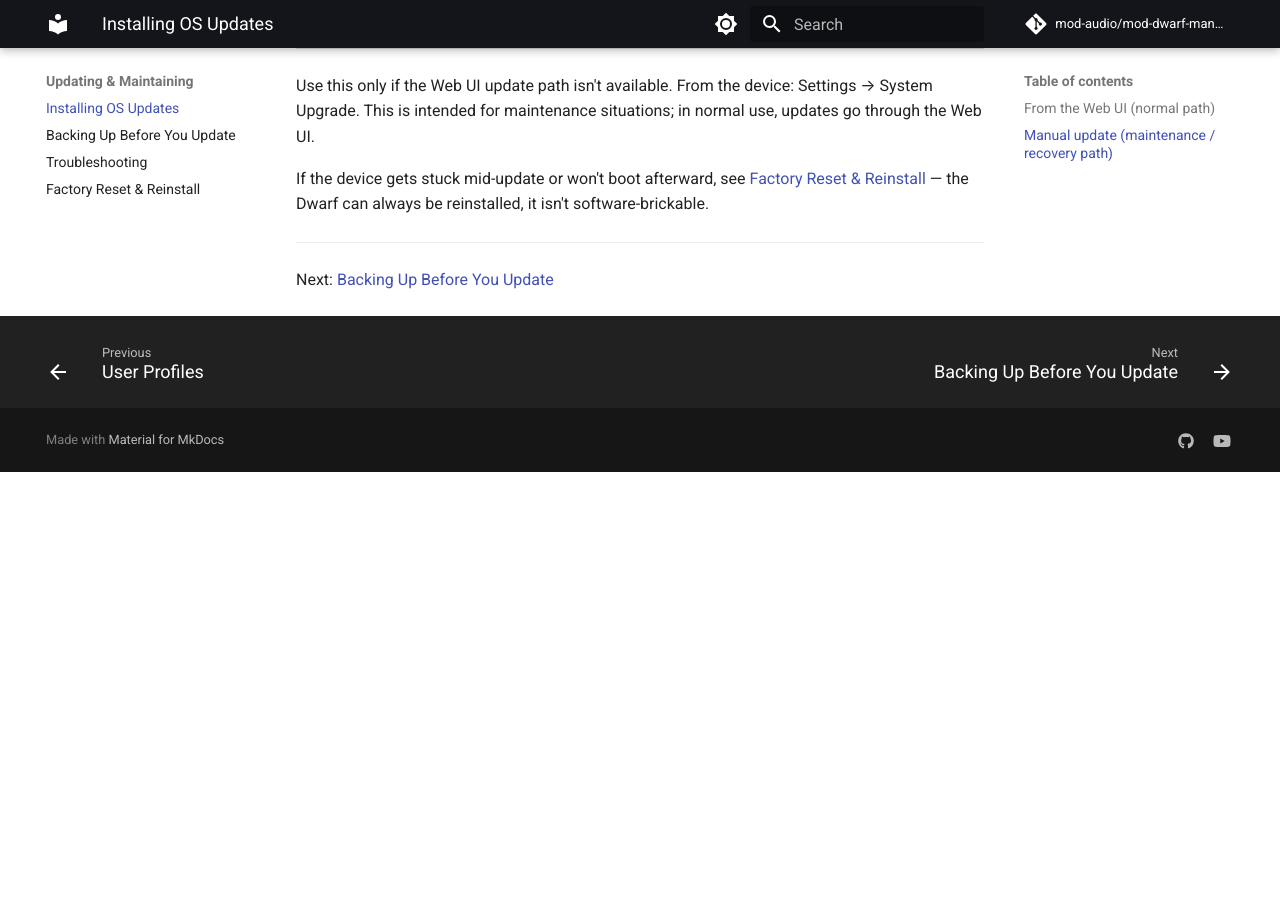
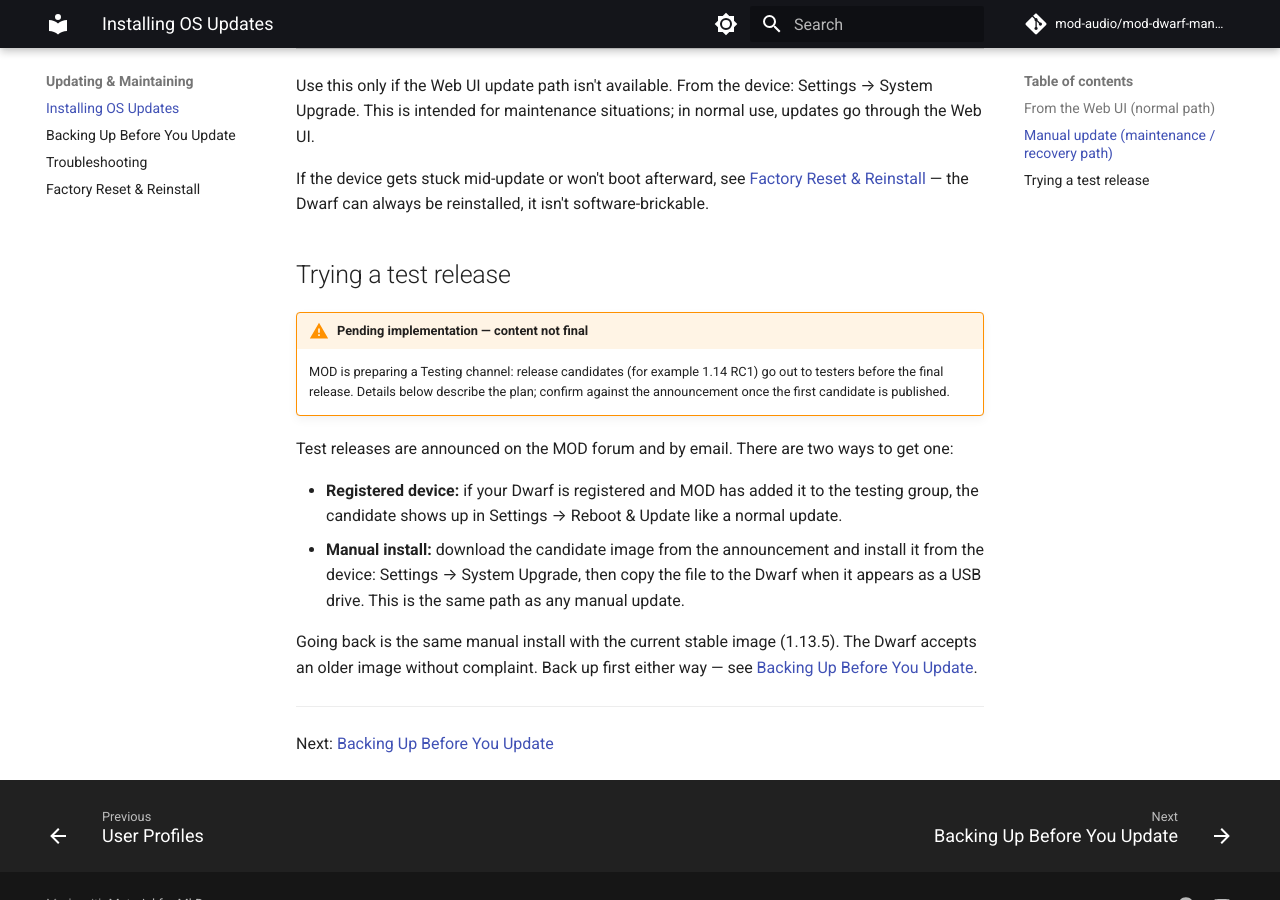
Before and after one commit to mod-audio/mod-dwarf-manual, an MkDocs documentation site: the page built from docs/maintaining/os-updates.md, in a window 1280 px wide and 900 px high, scrolled down 874 px. Built offline with MkDocs 1.6.1 and Material for MkDocs 9.7.7, drawn with Linux system fonts in a browser that asks for light colours; comment, search, counter and statistics services are not loaded; the version menu is left out; before the commit the page ends 1346 px from its top, so only the background shows below that.

Commit message:
OS updates: add "Trying a test release" section
MOD is preparing a Testing channel: release candidates go to testers before
the final release, either over the air for registered devices in the testing
group or by manual install from the announcement. Describes both paths and the
way back to the current stable image. Under a pending-implementation
admonition until the first candidate is published.

```diff
--- a/docs/maintaining/os-updates.md
+++ b/docs/maintaining/os-updates.md
@@ -22,6 +22,25 @@
 
 If the device gets stuck mid-update or won't boot afterward, see [Factory Reset & Reinstall](factory-reset.md) — the Dwarf can always be reinstalled, it isn't software-brickable.
 
+## Trying a test release
+
+!!! warning "Pending implementation — content not final"
+    MOD is preparing a Testing channel: release candidates (for example 1.14 RC1) go out to
+    testers before the final release. Details below describe the plan; confirm against the
+    announcement once the first candidate is published.
+
+Test releases are announced on the MOD forum and by email. There are two ways to get one:
+
+- **Registered device:** if your Dwarf is registered and MOD has added it to the testing
+  group, the candidate shows up in Settings → Reboot & Update like a normal update.
+- **Manual install:** download the candidate image from the announcement and install it
+  from the device: Settings → System Upgrade, then copy the file to the Dwarf when it
+  appears as a USB drive. This is the same path as any manual update.
+
+Going back is the same manual install with the current stable image (1.13.5). The Dwarf
+accepts an older image without complaint. Back up first either way — see
+[Backing Up Before You Update](backups.md).
+
 ---
 
 Next: [Backing Up Before You Update](backups.md)
```
